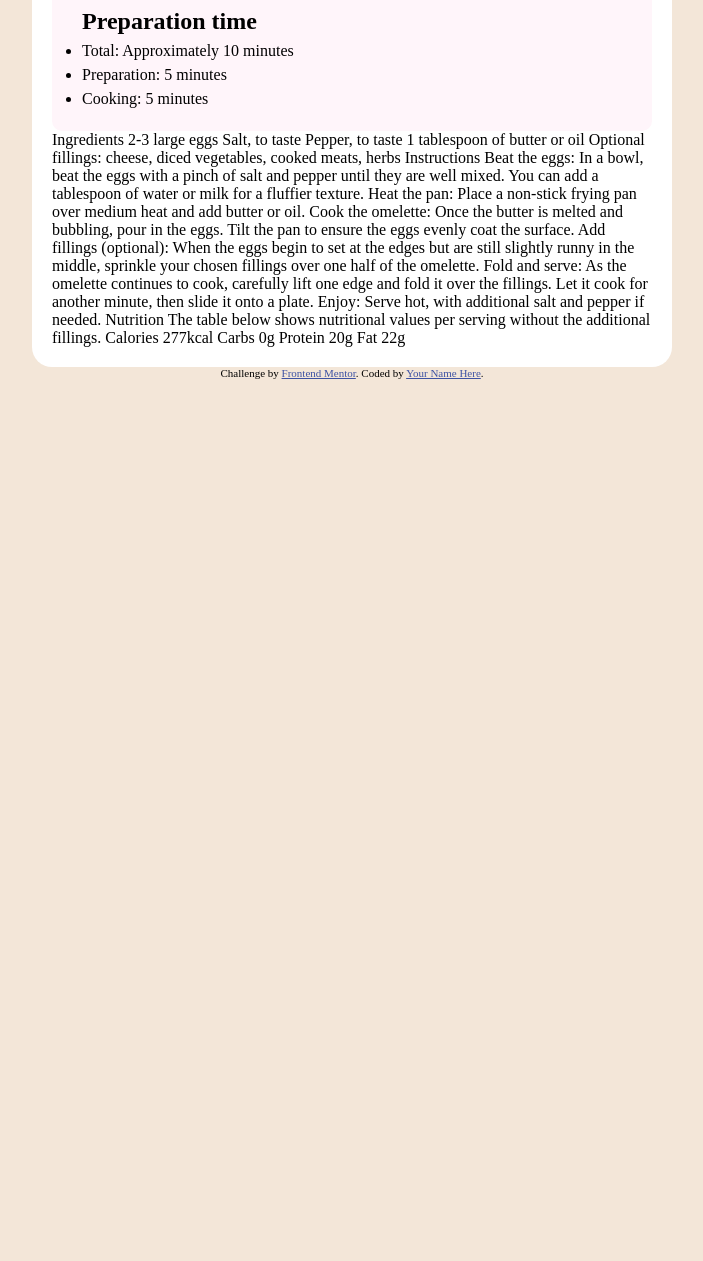
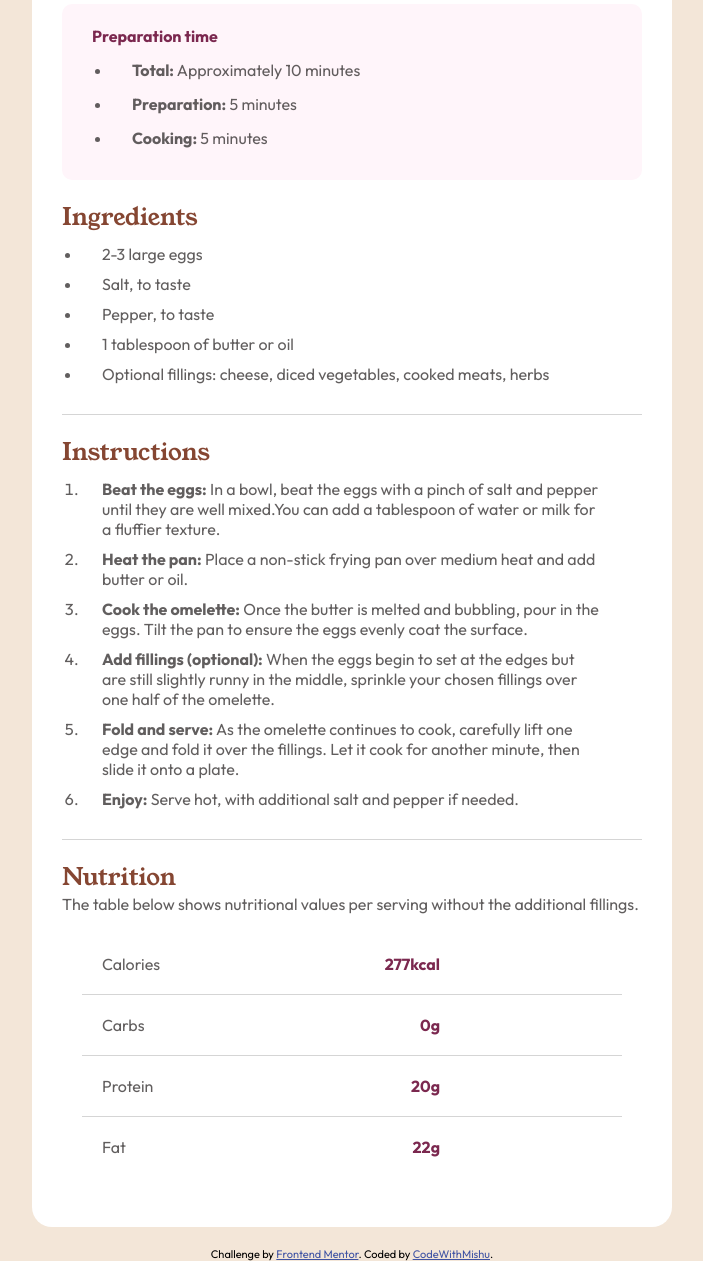
Before and after one commit to byMunish/recipe-page-main, a plain HTML site: page index.html in a window 1280 px wide. Shown: the part 420-1681 px from the top of the page, without its empty margins (288-991 px from the left). Before the commit the page ends 800 px from the top, so only its background shows below. Drawn offline with Linux system fonts and the light colour scheme.

Commit message:
Refactor HTML structure and add CSS for improved styling and layout

```diff
--- a/index.html
+++ b/index.html
@@ -9,53 +9,7 @@
   <title>Frontend Mentor | Recipe page</title>
 
   <!-- Feel free to remove these styles or customise in your own stylesheet 👍 -->
-  <style>
-    @import url('https://fonts.googleapis.com/css2?family=Outfit:wght@100..900&family=Young+Serif&display=swap');
-    *{
-      margin: 0;
-      padding: 0;
-      box-sizing: border-box;
-    }
-    .attribution { font-size: 0.6875rem; text-align: center; }
-    .attribution a { color: hsl(228, 45%, 44%); }
-    body{
-      display: grid;
-      place-items: center;
-      background-color: hsl(30, 54%, 90%);
-    }
-    main{
-      min-width: 50px;
-      height: auto;
-      max-width: 40rem;
-      padding: 20px;
-      background-color: hsl(0, 0%, 100%);
-      border-radius: 20px;
-    }
-    header{
-      img{
-        width: 100%;
-        height: 100%;
-        border-radius: 10px;
-      }
-      h1{
-        font-family: "Young Serif", serif;
-        font-weight: 400;
-      }
-      p{
-        font-family: "Outfit", sans-serif;
-        font-size: 16px;
-      }
-    }
-
-    #prepration-time{
-      border-radius: 10px;
-      padding: 20px 30px;
-      background-color: hsl(330, 100%, 98%);
-      line-height: 1.5;
-    }
-
-
-  </style>
+  <link rel="stylesheet" href="style.css">
 </head>
 <body>
   <main>
@@ -71,8 +25,8 @@
     </header>
 
     <div id="prepration-time">
-      <h2>Preparation time</h2>
-      <ul>
+      <h3>Preparation time</h2>
+      <ul id="prep-time">
         <li>
           <span class="bold">Total:</span> Approximately 10 minutes
         </li>
@@ -85,53 +39,91 @@
       </ul>
     </div>
 
+    <div class="ingredients">
+      <h2>Ingredients</h2>
+      <ul id="ingredients-items">
+        <li>
+          2-3 large eggs
+        </li>
+        <li>
+          Salt, to taste
+        </li>
+        <li>
+          Pepper, to taste
+        </li>
+        <li>
+          1 tablespoon of butter or oil
+        </li>
+        <li>
+          Optional fillings: cheese, diced vegetables, cooked meats, herbs
+        </li>
+      </ul>
 
-    Ingredients
+    </div>
 
-    2-3 large eggs
-    Salt, to taste
-    Pepper, to taste
-    1 tablespoon of butter or oil
-    Optional fillings: cheese, diced vegetables, cooked meats, herbs
+    <div class="divider"></div>
 
-    Instructions
+    <div class="instructions">
+      <h2>Instructions</h2>
+      <ol>
+        <li>
+          <span class="bold">Beat the eggs:</span> In a bowl, beat the eggs with a pinch of salt and pepper until they are well mixed.You can add a tablespoon of water or milk for a fluffier texture.
+        </li>
+        <li>
+          <span class="bold">Heat the pan:</span> Place a non-stick frying pan over medium heat and add butter or oil.
+        </li>
+        <li>
+          <span class="bold">Cook the omelette:</span> Once the butter is melted and bubbling, pour in the eggs. Tilt the pan to ensure
+          the eggs evenly coat the surface.
+        </li>
+        <li>
+          <span class="bold">Add fillings (optional):</span> When the eggs begin to set at the edges but are still slightly runny in the
+          middle, sprinkle your chosen fillings over one half of the omelette.
+        </li>
+        <li>
+          <span class="bold">Fold and serve:</span> As the omelette continues to cook, carefully lift one edge and fold it over the
+          fillings. Let it cook for another minute, then slide it onto a plate.
+        </li>
+        <li><span class="bold">Enjoy:</span> Serve hot, with additional salt and pepper if needed.</li>
+      </ol>
 
-    Beat the eggs: In a bowl, beat the eggs with a pinch of salt and pepper until they are well mixed.
-    You can add a tablespoon of water or milk for a fluffier texture.
+    </div>
+    <div class="divider"></div>
 
-    Heat the pan: Place a non-stick frying pan over medium heat and add butter or oil.
 
-    Cook the omelette: Once the butter is melted and bubbling, pour in the eggs. Tilt the pan to ensure
-    the eggs evenly coat the surface.
 
-    Add fillings (optional): When the eggs begin to set at the edges but are still slightly runny in the
-    middle, sprinkle your chosen fillings over one half of the omelette.
 
-    Fold and serve: As the omelette continues to cook, carefully lift one edge and fold it over the
-    fillings. Let it cook for another minute, then slide it onto a plate.
+    <div class="nutrition">
+      <h2>Nutrition</h2>
+      <p>The table below shows nutritional values per serving without the additional fillings.</p>
+      <div class="table">
+        <div class="table-row">
+          <span>Calories</span>
+          <span class="brown">277kcal</span>
+        </div>
+        <div class="divider"></div>
+        <div class="table-row">
+          <span>Carbs</span>
+          <span class="brown">0g</span>
+        </div>
+        <div class="divider"></div>
+        <div class="table-row">
+          <span>Protein</span>
+          <span class="brown">20g</span>
+        </div>
+        <div class="divider"></div>
+          <div class="table-row">
+            <span>Fat</span>
+            <span class="brown">22g</span>
+          </div>
+      </div>
+      </div>
 
-    Enjoy: Serve hot, with additional salt and pepper if needed.
-
-    Nutrition
-
-    The table below shows nutritional values per serving without the additional fillings.
-
-    Calories
-    277kcal
-
-    Carbs
-    0g
-
-    Protein
-    20g
-
-    Fat
-    22g
 
   </main>
     <footer class="attribution">
       Challenge by <a href="https://www.frontendmentor.io?ref=challenge">Frontend Mentor</a>.
-      Coded by <a href="#">Your Name Here</a>.
+      Coded by <a href="https://links.codewithmishu.in/">CodeWithMishu</a>.
     </footer>
   </body>
   </html>
--- /dev/null
+++ b/style.css
@@ -0,0 +1,96 @@
+ @import url('https://fonts.googleapis.com/css2?family=Outfit:wght@100..900&family=Young+Serif&display=swap');
+    *{
+      margin: 0;
+      padding: 0;
+      box-sizing: border-box;
+    }
+    .attribution { font-size: 0.6875rem; text-align: center; }
+    .attribution a { color: hsl(228, 45%, 44%); }
+    body{
+      display: grid;
+      place-items: center;
+      background-color: hsl(30, 54%, 90%);
+      font-family: "Outfit", sans-serif;
+      gap: 20px;
+    }
+    h1,h2{
+        font-family: "Young Serif", serif;
+        font-weight: 400;
+      }
+      h2{
+        color: hsl(14, 45%, 36%);
+        font-size: 1.5rem;
+    }
+      li,ul,ol{
+        color: hsla(15, 4%, 18%, 0.763);
+        /* margin-left: 20px; */
+        padding: 5px 20px;
+    }
+    p{
+        font-size: 1rem;
+        color: hsla(15, 4%, 18%, 0.763);
+      }
+    main{
+      min-width: 50px;
+      height: auto;
+      max-width: 40rem;
+      padding: 30px;
+      background-color: hsl(0, 0%, 100%);
+      border-radius: 20px;
+      display: flex;
+      flex-direction: column;
+      gap: 20px;
+    }
+    header{
+      img{
+        width: 100%;
+        height: 100%;
+        border-radius: 10px;
+      }
+
+
+    }
+
+.bold{
+  font-weight: bold;
+}
+
+    #prepration-time{
+      border-radius: 10px;
+      padding: 20px 30px;
+      background-color: hsl(330, 100%, 98%);
+      line-height: 1.5;
+
+      h3{
+        font-size: medium;
+        color: hsl(332, 51%, 32%);
+      }
+
+    }
+
+
+.divider{
+    width: 100%;
+    border-top: 1px solid rgba(0, 0, 0, 0.166);
+}
+
+.table{
+    padding: 20px;
+    width: 100%;
+    color: hsla(15, 4%, 18%, 0.763);
+    display: flex;
+    flex-direction: column;
+  }
+
+  .table-row{
+    width: 70%;
+    padding: 20px;
+    display: flex;
+    flex-direction: row;
+    align-items: center;
+    justify-content: space-between;
+}
+.brown{
+    color: hsl(332, 51%, 32%);
+    font-weight: 700;
+}
```
